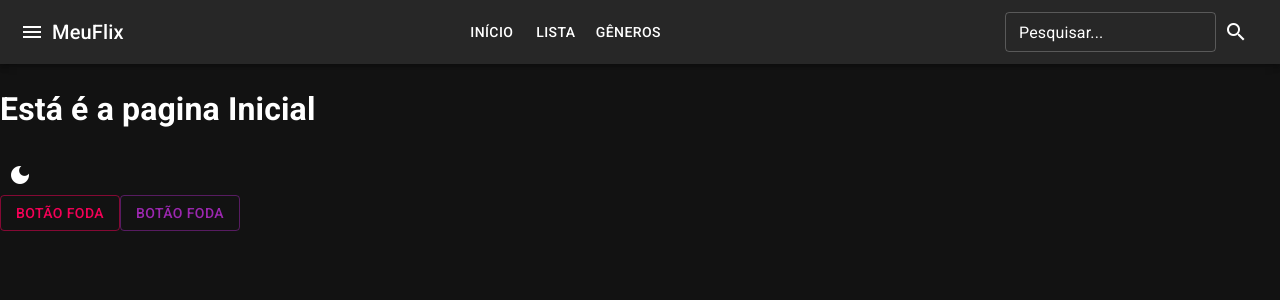
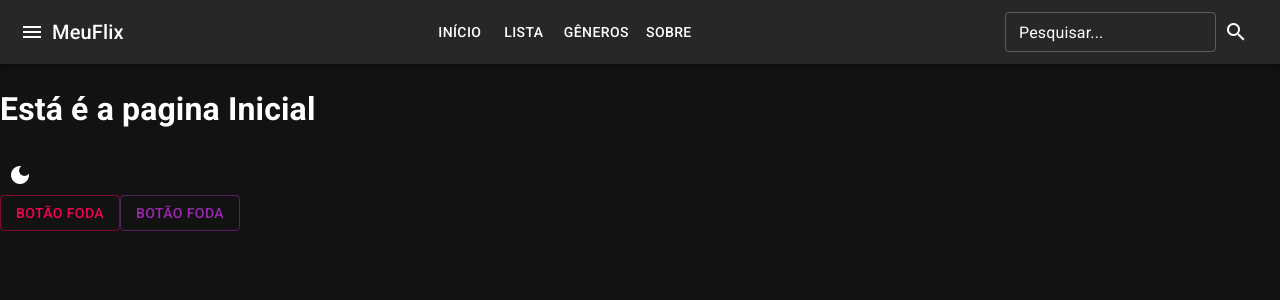
Before and after one commit to emersonv25/app-react-ts-mui, a React (Vite) app: page / in a window 1280 px wide. Shown: the top 300 px of the page. Built offline with nearby package versions, Linux system fonts and the light colour scheme.

Commit message:
MenuDrawer

```diff
--- a/src/App.tsx
+++ b/src/App.tsx
@@ -1,7 +1,7 @@
 import { CssBaseline } from '@mui/material'
 import { BrowserRouter } from 'react-router-dom'
 import { AppRoutes } from './routes'
-import { MenuAppBar } from './shared/components/app-bar'
+import { NavBar } from './shared/components/navbar'
 import { AppThemeProvider } from './shared/contexts/ThemeContext'
 
 function App() {
@@ -9,7 +9,7 @@ function App() {
   return (
     <AppThemeProvider>
       <BrowserRouter>
-        <MenuAppBar/>
+        <NavBar/>
         <AppRoutes />
       </BrowserRouter>
       <CssBaseline />
--- a/src/shared/components/app-bar/MenuAppBar.tsx
+++ /dev/null
@@ -1,52 +0,0 @@
-
-import { AppBar, Avatar, Box, Button, Divider, Icon, IconButton, InputAdornment, InputBase, List, ListItem, ListItemButton, ListItemText, TextField, Toolbar, Typography, useTheme } from '@mui/material'
-import { pink } from '@mui/material/colors'
-import SearchIcon from '@mui/icons-material/Search';
-import DirectionsIcon from '@mui/icons-material/Directions';
-import { Stack } from '@mui/system';
-
-
-export const MenuAppBar: React.FC = () => {
-    const theme = useTheme();
-    return (
-        <>
-            <Box width="100%">
-                <AppBar position='static'>
-                    <Toolbar>
-                        <IconButton edge='start' aria-label='menu'>
-                            <Icon>menu</Icon>
-                        </IconButton>
-
-                        <Typography variant='h6' style={{ flexGrow: 1 }}>
-                            MeuFlix
-                        </Typography>
-
-                        <Stack direction="row" style={{ flexGrow: 1}}>
-                            <Button color='inherit'>
-                                Início
-                            </Button>
-                            <Button color='inherit'>
-                                Lista
-                            </Button>
-                            <Button color='inherit'>
-                                Gêneros
-                            </Button>
-                        </Stack>
-
-                        <Stack direction="row" style={{ flexGrow: 0}}>
-                            <TextField size='small' label='Pesquisar...' InputLabelProps={{style : {color : 'white'} }}>
-
-                            </TextField>
-                            <IconButton color='inherit'>
-                                <Icon>search</Icon>
-                            </IconButton>
-                        </Stack>
-
-
-                    </Toolbar>
-
-                </AppBar>
-            </Box>
-        </>
-    )
-}
--- a/src/shared/components/app-bar/index.ts
+++ /dev/null
@@ -1 +0,0 @@
-export  * from './MenuAppBar'
--- /dev/null
+++ b/src/shared/components/navbar/MenuDrawer.tsx
@@ -0,0 +1,21 @@
+import { Drawer, Icon, IconButton, Typography } from "@mui/material"
+import { Box } from "@mui/system"
+import { useState } from "react"
+
+export const MenuDrawer = () => {
+
+    const [isDrawerOpen, setIsDrawerOpen] = useState(false);
+    return (
+        <>
+            <IconButton edge='start' aria-label='menu' color='inherit' onClick={() => setIsDrawerOpen(true)}>
+                <Icon>menu</Icon>
+            </IconButton>
+            <Drawer variant='temporary' anchor='left' open={isDrawerOpen} onClose={() => setIsDrawerOpen(false)} >
+                <Box p={2} width='250px' textAlign='center' role='presentation'>
+                    <Typography variant='h6'>Drawer</Typography>
+                </Box>
+            </Drawer>
+        </>
+
+    )
+}
--- /dev/null
+++ b/src/shared/components/navbar/NavBar.tsx
@@ -0,0 +1,48 @@
+
+import { AppBar, Avatar, Box, Button, Divider, Drawer, Icon, IconButton, InputAdornment, InputBase, List, ListItem, ListItemButton, ListItemIcon, ListItemText, MenuItem, TextField, Toolbar, Typography, useTheme } from '@mui/material'
+import { Stack } from '@mui/system';
+import { MenuDrawer } from './MenuDrawer';
+
+
+export const NavBar: React.FC = () => {
+    const theme = useTheme();
+
+    return (
+        <>
+            <Box width="100%">
+                <AppBar position='static'>
+                    <Toolbar>
+
+                        <MenuDrawer/>
+
+                        <Typography variant='h6' style={{ flexGrow: 0, justifyContent: 'start' }}>
+                            MeuFlix
+                        </Typography>
+
+                        <Stack direction="row" style={{ flexGrow: 1, justifyContent: 'center' }}>
+                            <Button color='inherit' href='/'>
+                                Início
+                            </Button>
+                            <Button color='inherit'>
+                                Lista
+                            </Button>
+                            <Button color='inherit'>
+                                Gêneros
+                            </Button>
+                            <Button color='inherit' href='/about'>
+                                Sobre
+                            </Button>
+                        </Stack>
+
+                        <Stack direction="row" style={{ flexGrow: 0, justifyContent: 'end' }}>
+                            <TextField size='small' label='Pesquisar...' InputLabelProps={{ style: { color: 'white' } }}></TextField>
+                            <IconButton color='inherit'>
+                                <Icon>search</Icon>
+                            </IconButton>
+                        </Stack>
+                    </Toolbar>
+                </AppBar>
+            </Box>
+        </>
+    )
+}
--- /dev/null
+++ b/src/shared/components/navbar/index.ts
@@ -0,0 +1 @@
+export  * from './NavBar'
```
Also changed, not shown: public/robots.txt (added).
